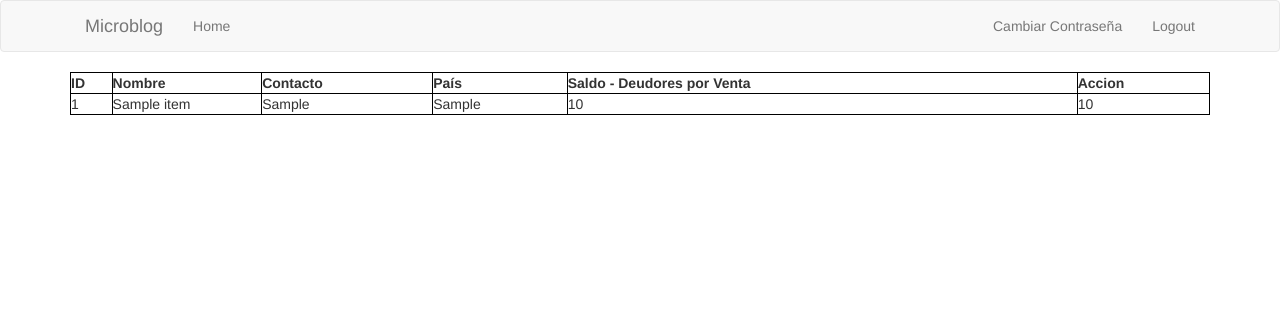
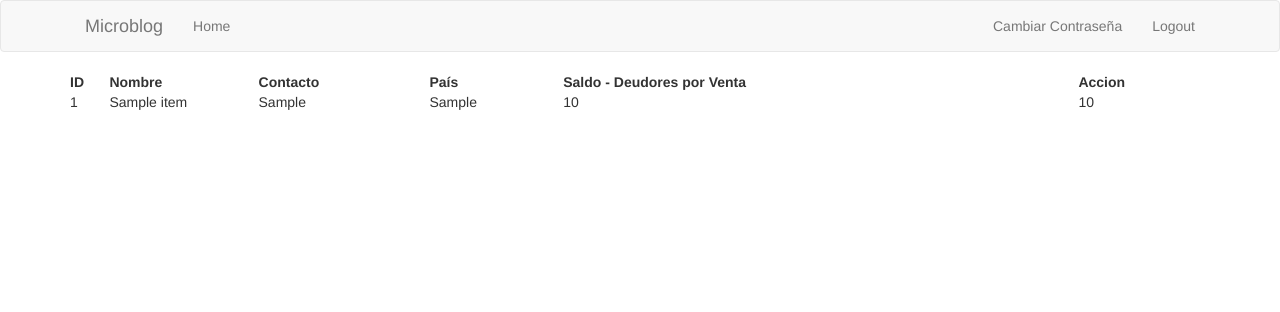
Before and after one commit to alexisleveratto/Audit-on-Blockchain, a Flask app: page /clients in a window 1280 px wide. Shown: the top 312 px of the page. Run offline with Flask 2, Linux system fonts and the light colour scheme; a user stored in the database is signed in; tables that the repository leaves empty hold one stand-in row (values such as "Sample post"); a database or web service that is not in the repository returns one stand-in record (values such as "Sample title"); data that the repository does not hold is empty; some libraries are stand-ins or nearby versions.

Commit message:
Improve table view!

```diff
--- a/src/app/static/css/table.css
+++ b/src/app/static/css/table.css
@@ -1,6 +1 @@
-table, th, td {
-    border: 1px solid black;
-}
-tr[data-href] {
-	cursor : pointer;
-}
+/* how should I add css */
--- a/src/app/templates/client_table.html
+++ b/src/app/templates/client_table.html
@@ -17,7 +17,7 @@
     </tr>
     <tbody>
         {% for cliente in clientes %}
-        <tr data-href="{{ url_for('client_page', client_id=cliente.companiaId) }}">
+        <tr data-href="{{ url_for('client_page', client_id=cliente.companiaId) }}" style="cursor:pointer">
             <td title="{{ cliente.companiaId }}">{{ cliente.companiaId }}</td>
             <td title="{{ cliente.companiaName }}" style="white-space: nowrap; text-overflow:ellipsis; overflow: hidden; max-width:1px;">{{ cliente.companiaName }}</td>
             <td title="{{ cliente.companiaAddres }}" style="white-space: nowrap; text-overflow:ellipsis; overflow: hidden; max-width:1px;">{{ cliente.companiaAddres }}</td>
```
